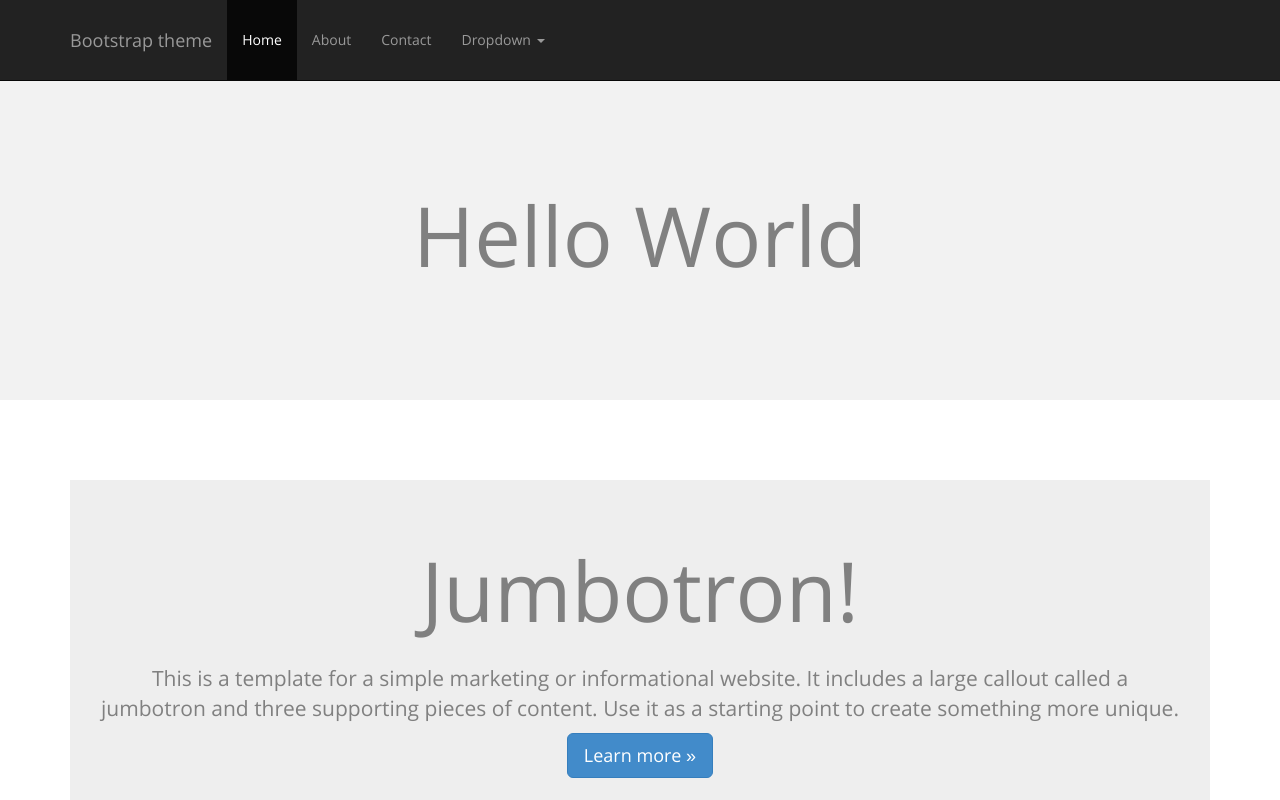
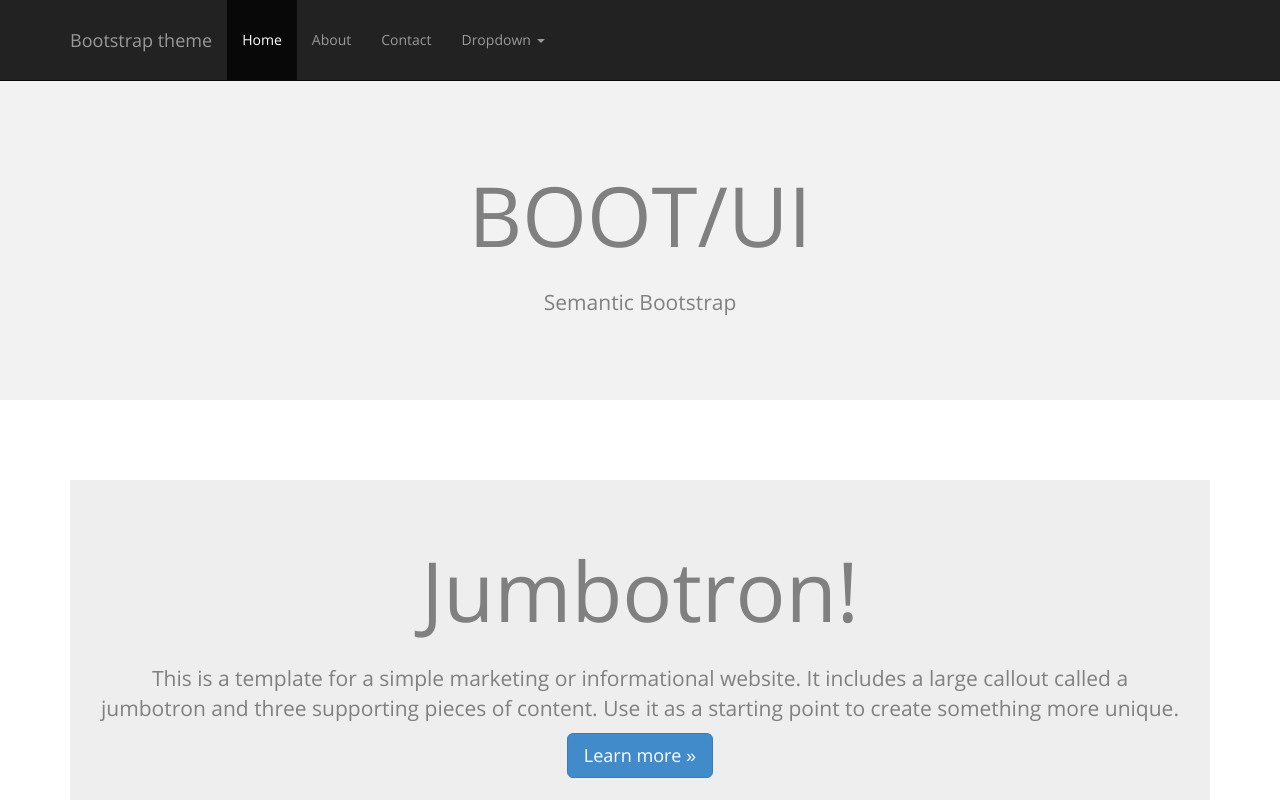
Before and after one commit to sgkit/bootui, a website: page index.html in a window 1280 px wide. Shown: the top 800 px of the page. Drawn offline with nearby package versions, Linux system fonts and the light colour scheme.

Commit message:
Text Changes
Signed-off-by: shawnsandy <shawnsandy04@gmail.com>

```diff
--- a/index.html
+++ b/index.html
@@ -48,7 +48,8 @@
     <div class="position middle">
         <div>
             <div class="contain">
-                <h1>Hello World</h1>
+                <h1>BOOT/UI</h1>
+                <p class="lead">Semantic Bootstrap</p>
             </div>
         </div>
     </div>
```
